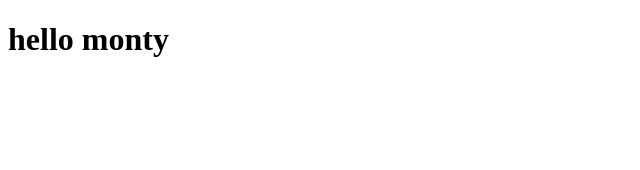
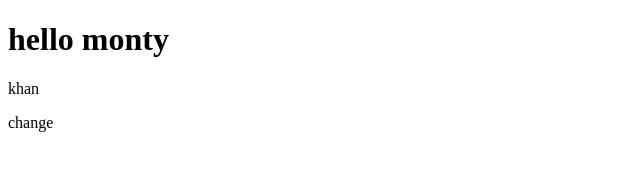
Before and after one commit to majidkhanlogo/demo, a plain HTML site: page Desktop/git/index.html in a window 1280 px wide. Shown: the whole page, without its empty margins (0-640 px from the left). Drawn offline with Linux system fonts and the light colour scheme.

Commit message:
second change

```diff
--- a/Desktop/git/index.html
+++ b/Desktop/git/index.html
@@ -8,5 +8,7 @@
 </head>
 <body>
     <h1>hello monty</h1>
+    <p>khan</p>
+    <p>change</p>
 </body>
 </html>
```
